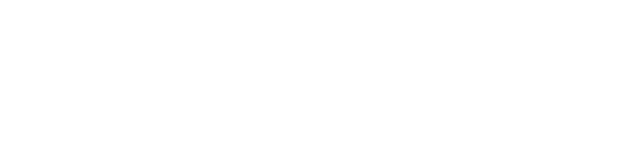
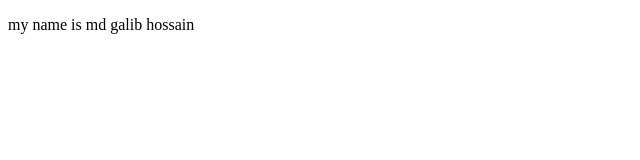
Before and after one commit to mdgalibhossain/first-site, a plain HTML site: page index.html in a window 1280 px wide. Shown: the whole page, without its empty margins (0-640 px from the left). Drawn offline with Linux system fonts and the light colour scheme.

Commit message:
Update index.html

```diff
--- a/index.html
+++ b/index.html
@@ -6,6 +6,7 @@
     <title>my first website</title>
 </head>
 <body>
+    <p>my name is md galib hossain</p>
 
 </body>
 </html>
```
